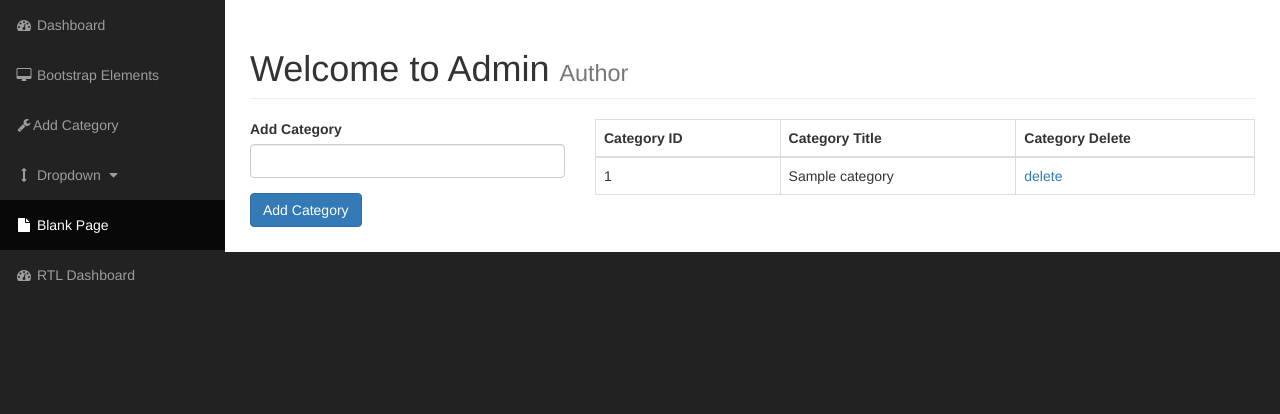
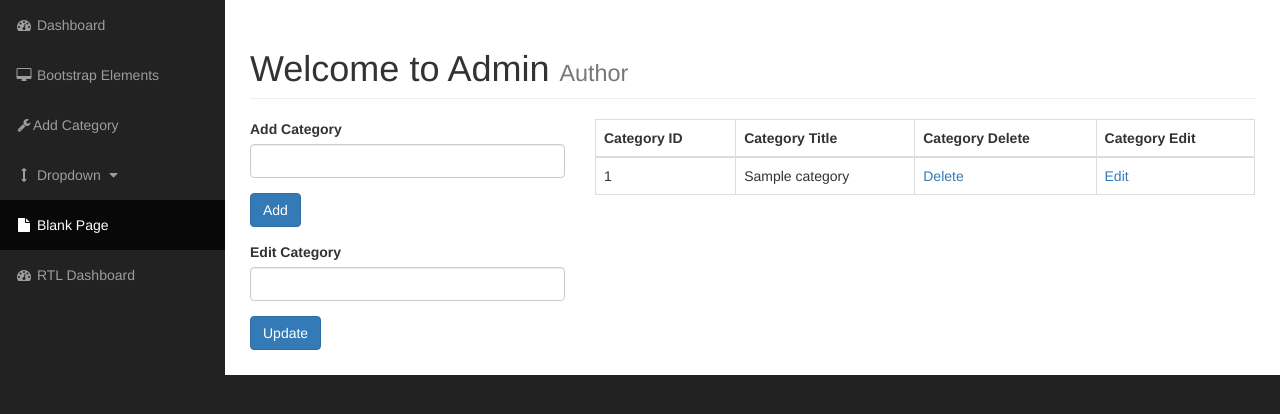
Before and after one commit to moradsadala/CMS-project, a PHP site: page /admin/categories.php in a window 1280 px wide. Shown: the part 51-465 px from the top of the page. Run offline with PHP 8.4, Linux system fonts and the light colour scheme; tables that the repository leaves empty or names only in its code hold one stand-in row (values such as "Sample post").

Commit message:
second commit

```diff
--- a/admin/categories.php
+++ b/admin/categories.php
@@ -12,6 +12,19 @@
         }
         header("Location: categories.php"); //to redirect your page into this site
     }
+
+    if(isset($_GET['update'])){
+        $cat_id = $_GET['update'];
+        $query = "SELECT * FROM categories WHERE cat_id = $cat_id";
+        $select_categories_id = mysqli_query($db_connection,$query);
+        while($row = mysqli_fetch_assoc($select_categories_id)){
+            $updated_cat_id = $row['cat_id'];
+            $updated_cat_title = $row['cat_title'] ;
+        }
+    }
+
+
+
 
 
 
@@ -36,12 +49,23 @@
                                 <input type="text" class="form-control"name="cat_title">
                             </div>
                             <div class="form-group">
-                            <input class="btn btn-primary"type="submit" name="submit" value="Add Category">
+                            <input class="btn btn-primary"type="submit" name="add" value="Add">
                             </div>
                         </form>
+
+                        <form action="" method="post">
+                            <div class="form-group">
+                                <label for="cat_title">Edit Category</label>
+                                <input type="text" class="form-control"name="cat_title" value=<?php if(isset($updated_cat_title)){echo $updated_cat_title;}?>>
+                            </div>
+                            <div class="form-group">
+                            <input class="btn btn-primary"type="submit" name="update" value="Update">
+                            </div>
+                        </form>
+
                     </div>
                     <?php
-                        if(isset($_POST['submit'])){
+                        if(isset($_POST['add'])){                   //adding new categories in database
                             $new_cat_title = $_POST['cat_title'];
                             if($new_cat_title == "" || empty($new_cat_title)){
                                 echo "This feild should not be empty";
@@ -54,6 +78,20 @@
                             }
 
                         }
+                        if(isset($_POST['update'])){             //update existe category
+                            $new_cat_title = $_POST['cat_title'];
+                            if($new_cat_title == "" || empty($new_cat_title)){
+                                echo "This feild should not be empty";
+                            }else{
+                                $query = "UPDATE categories
+                                SET cat_title='$new_cat_title'
+                                WHERE cat_id=$updated_cat_id ";
+                                $create_category_query = mysqli_query($db_connection,$query); //To check the query correctness
+                                if(!$create_category_query){
+                                    die("Query FAiled" . mysqli_error($db_connection));
+                                }
+                            }
+                        }
                     ?>
                     <div class="col-xs-8">
                         <table class="table table-bordered table-hover">
@@ -62,6 +100,7 @@
                                     <th>Category ID</th>
                                     <th>Category Title</th>
                                     <th>Category Delete</th>
+                                    <th>Category Edit</th>
                                 </tr>
                             </thead>
                             <tbody>
@@ -77,7 +116,8 @@
                                 <tr>
                                     <td><?php echo $cat_id ?></td>
                                     <td><?php echo $cat_title ?></td>
-                                    <td><a href='categories.php?delete=<?php echo $cat_id ?>'>delete</a></td>
+                                    <td><a href='categories.php?delete=<?php echo $cat_id ?>'>Delete</a></td>
+                                    <td><a href='categories.php?update=<?php echo $cat_id ?>'>Edit</a></td>
                                 </tr>
                     <?php
                             }
```
